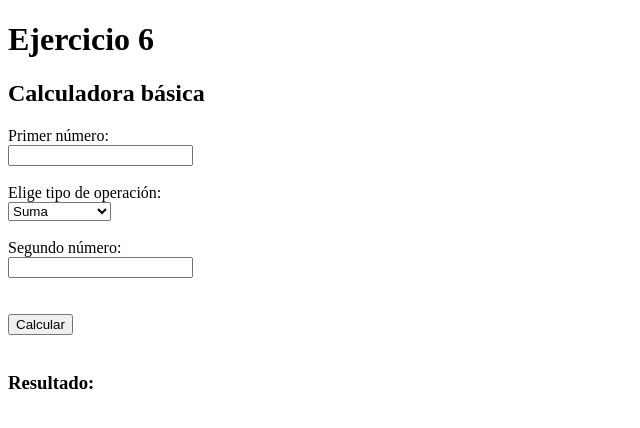
After one commit to eferfor/DWES, a PHP site: page /calc.php in a window 1280 px wide. The commit adds this page. Shown: the top 428 px of the page, without its empty margins (0-640 px from the left). Run offline with PHP 8.4, Linux system fonts and the light colour scheme; data that the repository does not hold is empty.

Commit message:
Ejercicio 6

```diff
--- /dev/null
+++ b/sprint1apache/www/site3/calc.php
@@ -0,0 +1,66 @@
+<!DOCTYPE html>
+<html lang="en">
+<head>
+    <meta charset="UTF-8">
+    <meta name="viewport" content="width=device-width, initial-scale=1.0">
+    <title>Ejercicio 6</title>
+</head>
+<body>
+    <h1>Ejercicio 6</h1>
+    <h2>Calculadora básica</h2>
+
+    <form action="/calc.php" method="post">
+        <label for="num1_input">Primer número:</label><br>
+        <input type="number" id="num1_input" name="numero1"><br>
+        <br>
+
+        <label for="operacion">Elige tipo de operación:</label><br>
+        <select name="operacion" id="operacion">
+            <option value="suma">Suma</option>
+            <option value="resta">Resta</option>
+            <option value="multi">Multiplicación</option>
+            <option value="div">División</option>
+        </select>
+
+        <br><br>
+        <label for="num2_input">Segundo número:</label><br>
+        <input type="number" id="num2_input" name="numero2"><br>
+
+        <br><br>
+        <input type="submit" value="Calcular">
+        <br><br>
+    </form>
+
+    <h3>Resultado:</h3>
+    <?php
+        //if(isset($_POST["numero1"]) && isset($_POST["numero2"])){
+
+            $v_operacion = $_POST["operacion"];
+            $resultado;
+            $v_numero1 = $_POST["numero1"];
+            $v_numero2 = $_POST["numero2"];
+
+            switch($v_operacion){
+                case "suma":
+                    $resultado = $v_numero1 + $v_numero2;
+                    break;
+                case "resta":
+                    $resultado = $v_numero1 - $v_numero2;
+                    break;
+                case "multi":
+                    $resultado = $v_numero1 * $v_numero2;
+                    break;
+                case "div":
+                    $resultado = $v_numero1 / $v_numero2;
+            }
+
+            echo $resultado;
+
+        //}else{
+        //    echo "Te falta introducir algún número.";
+        //}
+
+    ?>
+
+</body>
+</html>
--- a/sprint1apache/www/site3/temperaturas.php
+++ b/sprint1apache/www/site3/temperaturas.php
@@ -41,8 +41,6 @@
         }else{
             echo "Indica de qué tipo es la temperatura.";
         }
-        $cantidad;
-
     ?>
 
 </body>
```
